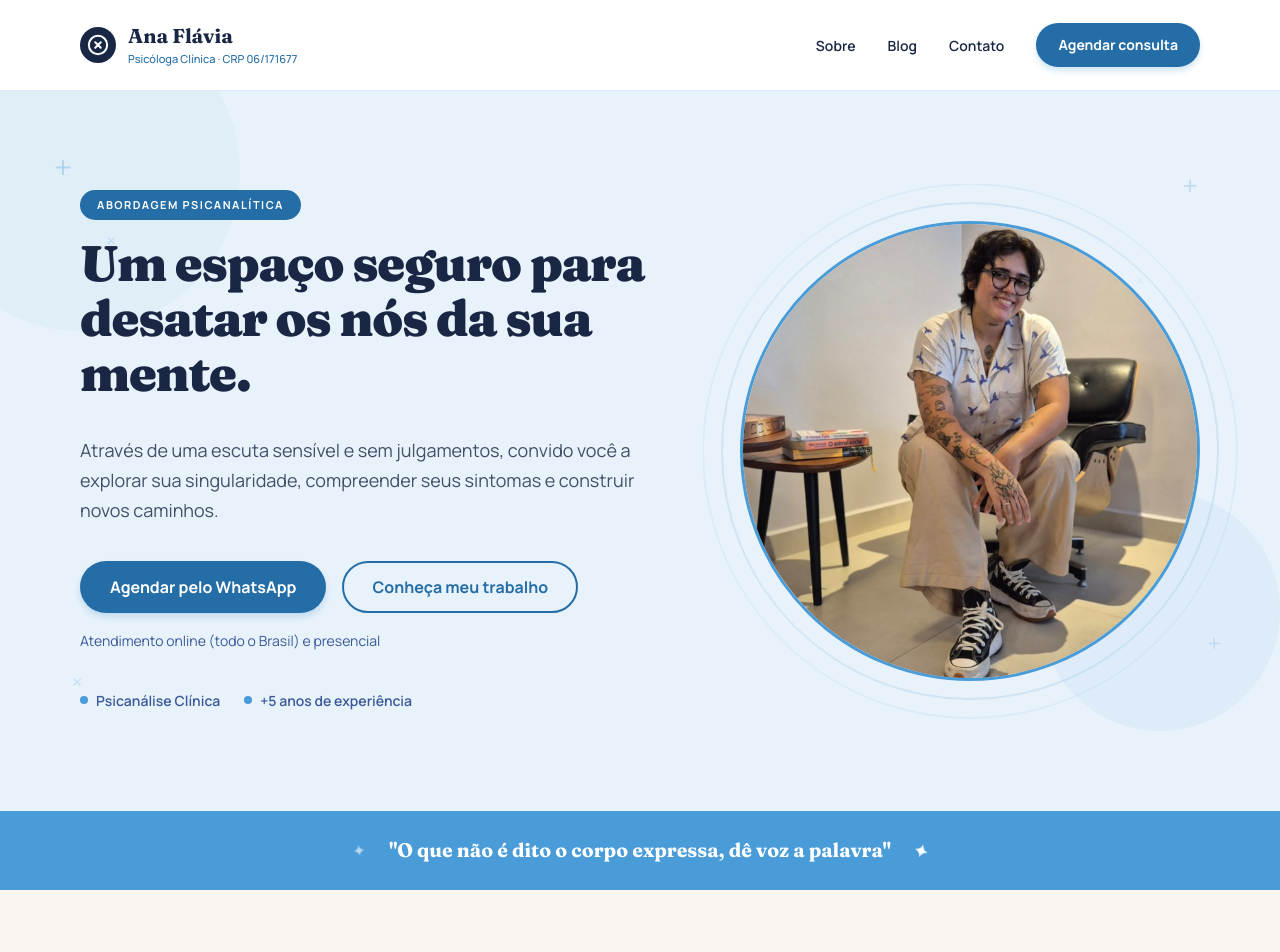
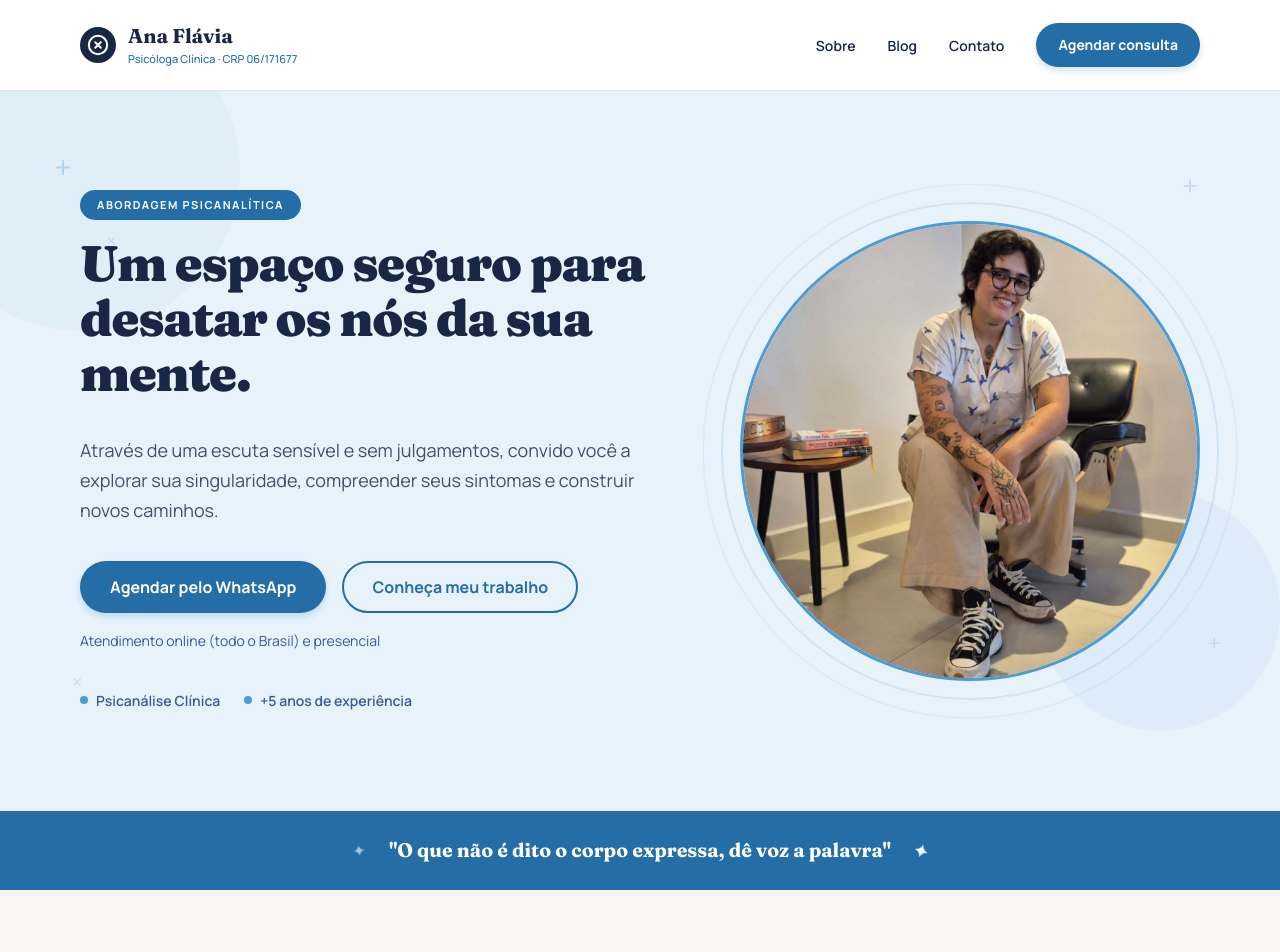
Before and after one commit to flaviafreitas/ana-flavia, a Nuxt app: page / in a window 1280 px wide. Shown: the top 952 px of the page. Built offline with nearby package versions, Linux system fonts and the light colour scheme.

Commit message:
Improve tagline contrast

```diff
--- a/app/assets/scss/components/_tagline.scss
+++ b/app/assets/scss/components/_tagline.scss
@@ -3,7 +3,7 @@
   isolation: isolate;
   overflow: hidden;
   padding-block: var(--space-7);
-  background: var(--color-primary-500);
+  background: var(--color-action);
   color: var(--color-white);
 
   &::before {
@@ -14,7 +14,7 @@
     background: linear-gradient(
       110deg,
       var(--color-transparent) 25%,
-      color-mix(in srgb, var(--color-white) 16%, var(--color-transparent)) 50%,
+      color-mix(in srgb, var(--color-white) 6%, var(--color-transparent)) 50%,
       var(--color-transparent) 75%
     );
     transform: translateX(-100%);
```
